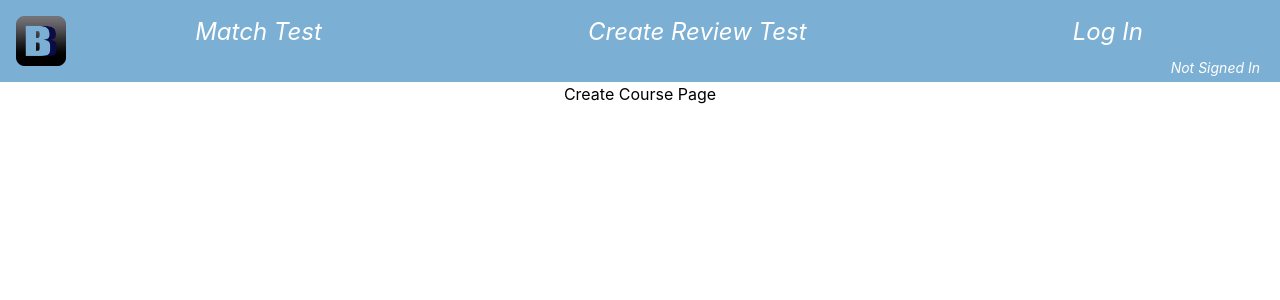
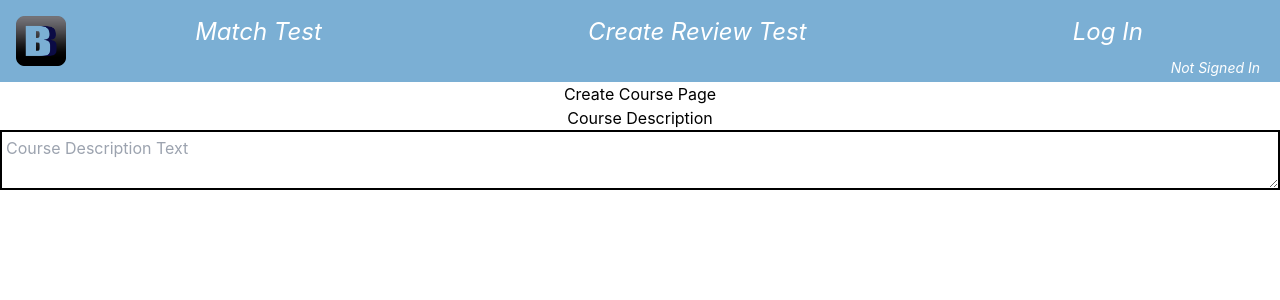
Before and after one commit to 2022-autumn-cos-420/Team-Egg, a React (Create React App) app in the folder client/: page /createCourse in a window 1280 px wide. Shown: the top 300 px of the page. Built offline with nearby package versions, Linux system fonts and the light colour scheme; no server answers.

Commit message:
Created basic CourseDesc Box

```diff
--- a/client/src/pages/CreateCoursePage.tsx
+++ b/client/src/pages/CreateCoursePage.tsx
@@ -1,11 +1,31 @@
-import React from "react";
+import React, { useState } from "react";
 
+function CourseDesc(
+    {courseDesc, setCourseDesc} :
+    {courseDesc: string,
+    setCourseDesc: (courseDesc: string) => void}
+
+): JSX.Element {
+    return <div data-testid="courseDesc" className="flex flex-col">
+        <label htmlFor="postText" className="">Course Description</label>
+         <textarea className="p-1 text-black border-2 border-black" id="postText" placeholder="Course Description Text"
+            onChange={(e)=>{setCourseDesc(e.target.value)}} value={courseDesc}></textarea>
+
+    </div>
+}
 
 
 
 
 function CreateCoursePage(): JSX.Element {
-    return <div data-testid="createCoursePage">Create Course Page</div>
+    const [courseDesc, setCourseDesc]  = useState<string>("");
+
+
+    return <div data-testid="createCoursePage">
+        <div>Create Course Page</div>
+        <CourseDesc courseDesc={courseDesc} setCourseDesc={setCourseDesc}/>
+
+    </div>
 
 }
 
```
